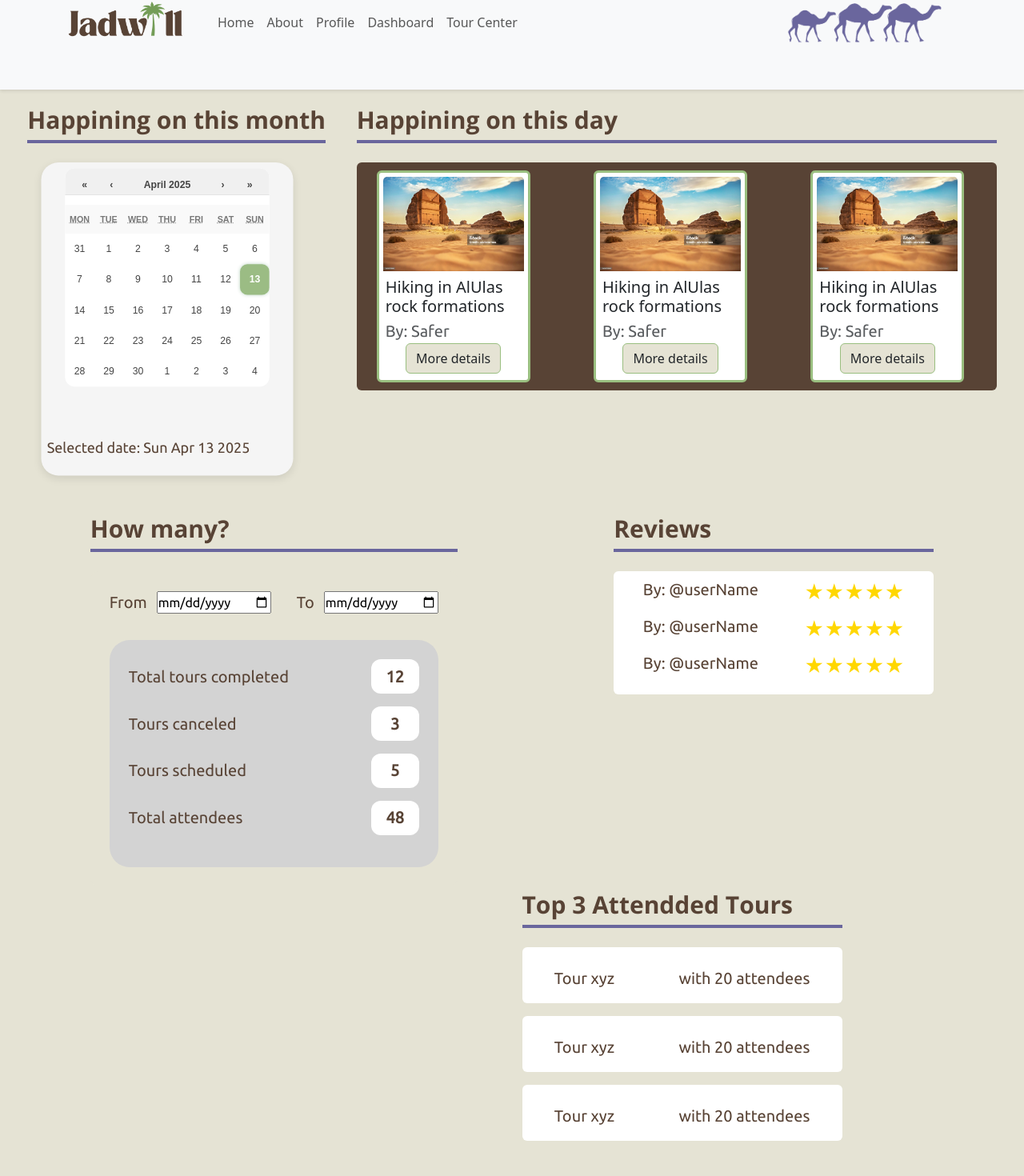
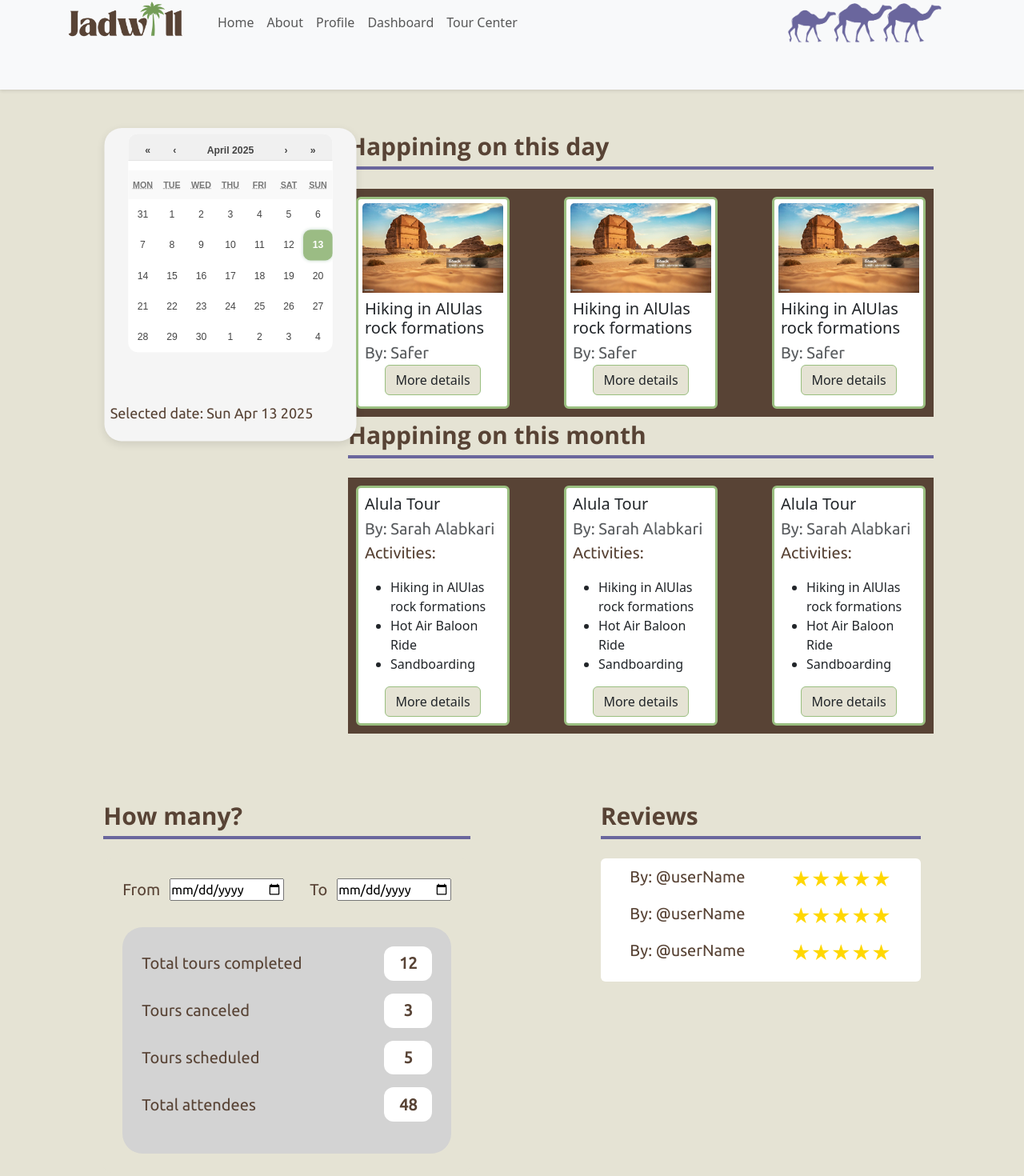
Before and after one commit to SarahAlabkari/SWE363_Project, a React (Create React App) app: page /GuideDashboard in a window 1280 px wide. Shown: the part 57-1527 px from the top of the page at 80% size. Before the commit the page ends 1498 px from the top, so only its background shows below. Built offline with nearby package versions, Linux system fonts and the light colour scheme.

Commit message:
style: change the style of the guide dashboard

```diff
--- a/src/components/ActivitiesCarousel.jsx
+++ b/src/components/ActivitiesCarousel.jsx
@@ -20,4 +20,5 @@ function ActivitiesCarousel() {
   );
 }
 
+
 export default ActivitiesCarousel;
--- /dev/null
+++ b/src/components/CardSlider.jsx
@@ -0,0 +1,9 @@
+import React
+    from "react";
+const CardSlider = ({ children }) => {
+    return <div className="d-flex gap-5" style={{backgroundColor: 'var(--brown-color)'}}>
+        {children}
+    </div>;
+};
+
+export default CardSlider;
--- a/src/pages/GuideDashboard.jsx
+++ b/src/pages/GuideDashboard.jsx
@@ -8,6 +8,9 @@ import TourStatistics from "../components/TourStatistics";
 import GuideTopTours from "../components/GuideTopTours";
 import MenuBar from "../components/MenuBar";
 import "./GuideDashboard.css";
+import Activity from "../components/Activity";
+import Tour from "../components/Tour";
+import CardSlider from "../components/CardSlider";
 
 const GuideDashboard = () => {
 
@@ -24,20 +27,35 @@ const navLinks = [
     return (<div>
         <MenuBar links={navLinks}/>
         <div>
-            <main style={{margin: '15px'}}>
-                <div className="d-flex" style={{justifyContent: 'space-around'}}>
+            <main className="d-flex flex-column" style={{ margin: '3rem', gap: '5rem'}}>
+
+                <div className="d-flex" id='dashboardRow1' style={{justifyContent: 'space-around', gap: '10rem'}}>
                     <div>
-                        <p className="section-title">Happining on this month</p>
                         <div style={{ width: '2rem' }}>
                             <CalendarComponent />
                         </div>
                     </div>
-                    <div>
-                        <p className="section-title">Happining on this day</p>
-                        <ActivitiesCarousel />
+                    <div className="d-flex flex-column">
+                        <div>
+                            <p className="section-title">Happining on this day</p>
+                            <CardSlider>
+                                <Activity />
+                                <Activity />
+                                <Activity />
+                            </CardSlider>
+                        </div>
+                        <div>
+                            <p className="section-title">Happining on this month</p>
+                                                    <CardSlider>
+                                <Tour />
+                                <Tour />
+                                <Tour />
+                            </CardSlider>
+                        </div>
                     </div>
                 </div>
-                <div className="d-flex" style={{justifyContent: 'space-around'}}>
+
+                <div className="d-flex" id="dashboardRow2" style={{justifyContent: 'space-around'}}>
                     <div>
 
                         <p className="section-title">How many?</p>
@@ -52,7 +70,8 @@ const navLinks = [
                         </div>
                     </div>
                 </div>
-                <div className="d-flex" style={{justifyContent: 'space-around'}}>
+
+                <div className="d-flex" id="dashboardRow3" style={{justifyContent: 'space-around'}}>
                     <div>
                         {/* <GuideEarningPMonth /> */}
                     </div>
```
